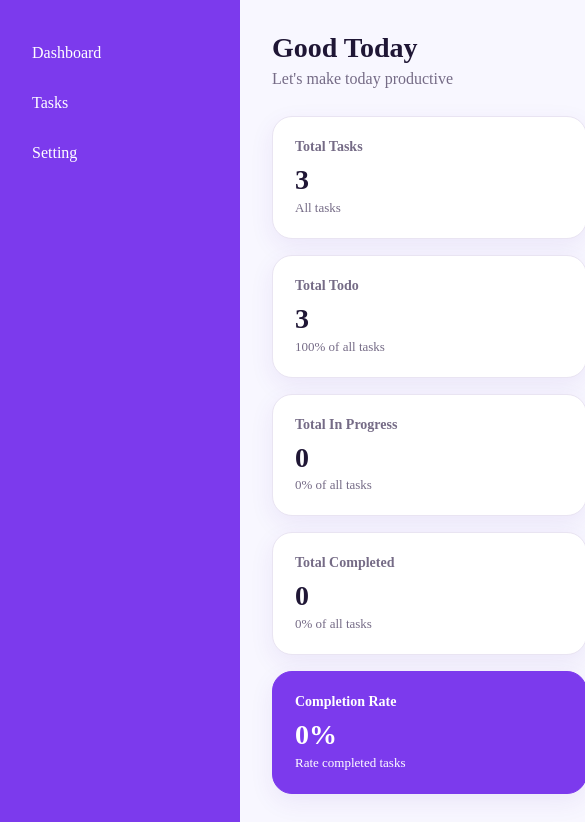
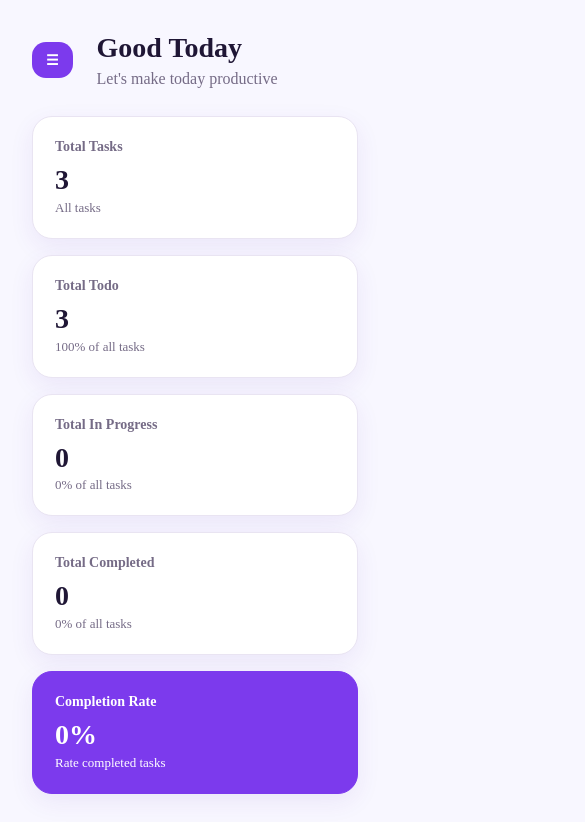
Before and after one commit to dellya-dev/mini-dashboard, a React (Vite) app: page / in a window 390 px wide. Shown: the top 822 px of the page, 585 px wide, since content can reach past the window. Built offline with nearby package versions, Linux system fonts and the light colour scheme.

Commit message:
Add toggle at Sidebar for mobile

```diff
--- a/src/App.css
+++ b/src/App.css
@@ -6,7 +6,8 @@
 
 /* Sidebar */
 
-.sidebar {
+.sidebar,
+.sidebar-mobile-menu {
   width: 240px;
   flex-shrink: 0;
   min-height: 100vh;
@@ -14,17 +15,20 @@
   color: white;
 }
 
-.sidebar ul {
+.sidebar ul,
+.sidebar-mobile-menu ul {
   list-style: none;
   padding: 32px 16px;
   margin: 0;
 }
 
-.sidebar li {
+.sidebar li,
+.sidebar-mobile-menu li {
   margin-bottom: 8px;
 }
 
-.sidebar a {
+.sidebar a,
+.sidebar-mobile-menu a {
   display: block;
   padding: 12px 16px;
   border-radius: var(--radius-md);
@@ -33,8 +37,19 @@
   transition: background 0.2s ease;
 }
 
-.sidebar a:hover {
+.sidebar a:hover,
+.sidebar-mobile-menu a:hover {
   background: rgba(255, 255, 255, 0.15);
+}
+
+.sidebar-mobile-menu {
+  width: 150px;
+}
+
+@media (max-width: 500px) {
+  .sidebar {
+    display: none;
+  }
 }
 
 /* Main-content */
@@ -49,6 +64,13 @@
 
 /* Header */
 
+.header {
+  display: flex;
+  flex-direction: row;
+  gap: 24px;
+  align-items: center;
+}
+
 .header h2 {
   margin: 0;
   font-size: 28px;
@@ -59,6 +81,32 @@
   margin: 6px 0 0;
   color: var(--text-muted);
   font-weight: 400;
+}
+
+.header-mobile-menu {
+  display: none;
+}
+
+.mobile-menu-icon {
+  padding: 10px 14px;
+  border: none;
+  border-radius: var(--radius-md);
+  background: var(--purple);
+  color: white;
+  font-size: 14px;
+  font-weight: 600;
+  cursor: pointer;
+  transition: background 0.2s ease, transform 0.2s ease;
+}
+
+.mobile-menu-icon:hover {
+  background: var(--purple-dark);
+}
+
+@media (max-width: 500px) {
+  .header-mobile-menu {
+    display: block;
+  }
 }
 
 /* Overview */
--- a/src/App.tsx
+++ b/src/App.tsx
@@ -40,6 +40,7 @@ function App() {
   })
 
   const [filter, setFilter] = useState<Filter>("all")
+  const [isSidebarOpen, setIsSidebarOpen] = useState(false)
 
   function handleAddTask(formData: TaskFormData): void {
 
@@ -97,11 +98,16 @@ function App() {
   return (
     <>
       <div className="app">
-        <nav className="sidebar">
-          <Sidebar />
+        <nav>
+          <Sidebar
+            isSidebarOpen={isSidebarOpen}
+          />
         </nav>
         <main className="main-content">
-          <Header />
+          <Header
+            isSidebarOpen={isSidebarOpen}
+            setIsSidebarOpen={setIsSidebarOpen}
+          />
           <Overview
             totalTasks={totalTasks}
             totalTodo={totalTodo}
--- a/src/components/Header.tsx
+++ b/src/components/Header.tsx
@@ -1,12 +1,25 @@
 import '../App.css'
 
-function Header() {
+type HeaderProps = {
+  isSidebarOpen: boolean
+  setIsSidebarOpen: (value: boolean) => void
+}
+function Header({ isSidebarOpen, setIsSidebarOpen }: HeaderProps) {
 
   return (
     <>
       <div className="header">
-        <h2>Good Today</h2>
-        <h4>Let's make today productive</h4>
+        <div className='header-mobile-menu'>
+          <button
+            className='mobile-menu-icon'
+            onClick={() => setIsSidebarOpen(!isSidebarOpen)}
+            >☰
+          </button>
+        </div>
+        <div>
+          <h2>Good Today</h2>
+          <h4>Let's make today productive</h4>
+        </div>
       </div>
     </>
   )
--- a/src/components/Sidebar.tsx
+++ b/src/components/Sidebar.tsx
@@ -1,14 +1,29 @@
-function Sidebar() {
+import '../App.css'
+
+type SidebarProps = {
+  isSidebarOpen: boolean
+}
+function Sidebar({ isSidebarOpen }: SidebarProps) {
 
   return (
     <>
-      <nav>
+      <nav  className="sidebar">
         <ul>
           <li><a href="">Dashboard</a></li>
           <li><a href="">Tasks</a></li>
           <li><a href="">Setting</a></li>
         </ul>
       </nav>
+      {isSidebarOpen &&
+        <nav  className="sidebar-mobile-menu">
+        <ul>
+          <li><a href="">Dashboard</a></li>
+          <li><a href="">Tasks</a></li>
+          <li><a href="">Setting</a></li>
+        </ul>
+      </nav>
+      }
+
     </>
   )
 }
--- a/src/components/TaskForm.tsx
+++ b/src/components/TaskForm.tsx
@@ -75,7 +75,12 @@ function TaskForm({ onAddTask }: TaskFormProps) {
             <option value="medium">Medium</option>
             <option value="high">High</option>
           </select>
-          <button onClick={handleAddButton}>Add</button>
+
+          <button
+            disabled={formData.title === ""}
+            onClick={handleAddButton}
+            >Add
+          </button>
       </div>
     </>
   )
```
